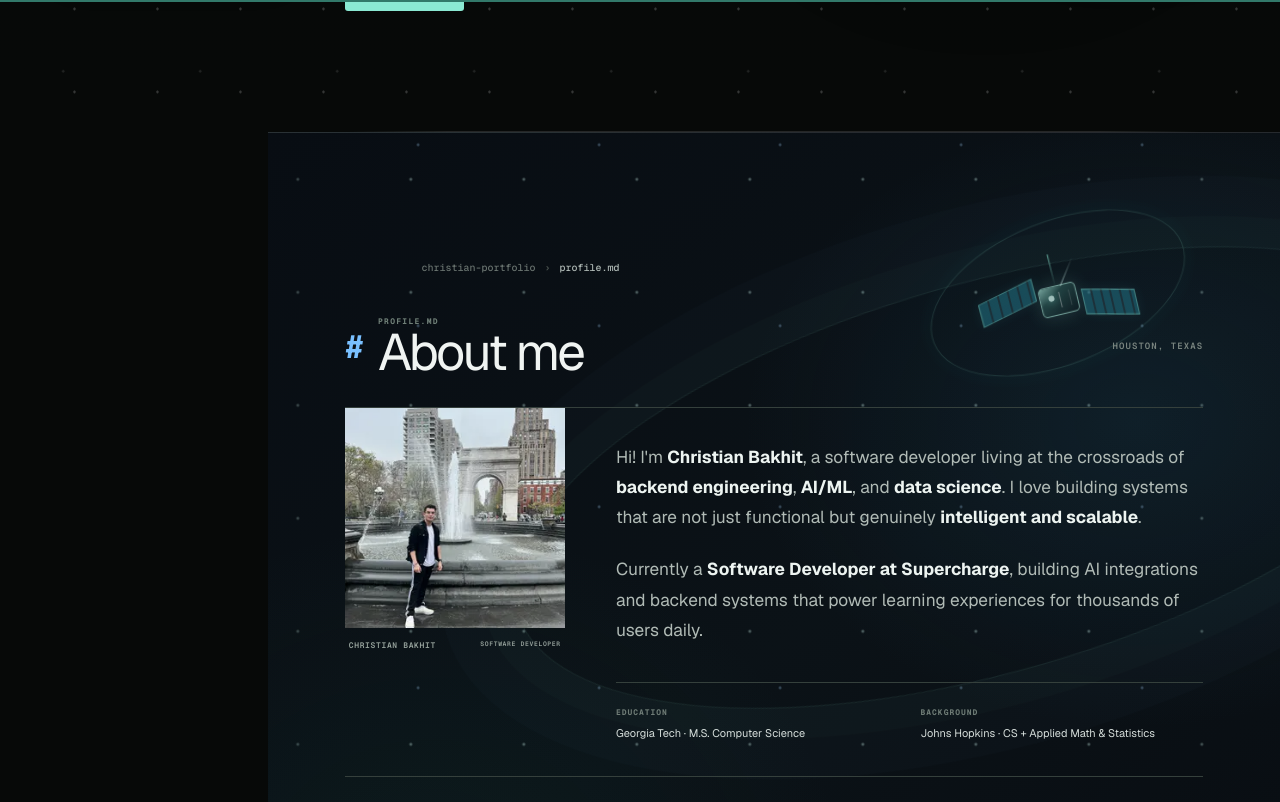
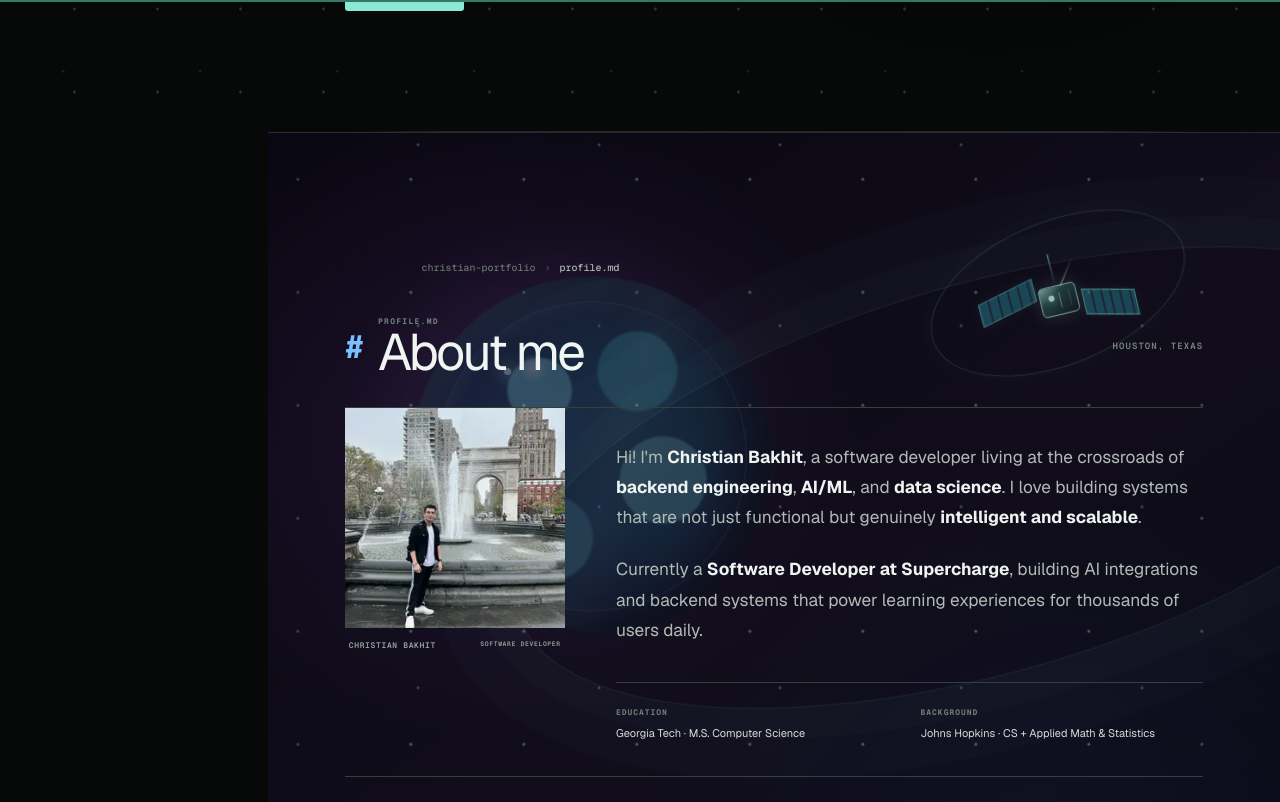
Before and after one commit to ChrisBakhit/christian-portfolio, a Next.js app: page / in a window 1280 px wide. Shown: the part 798-1600 px from the top of the page. Built offline with nearby package versions, Linux system fonts and the light colour scheme.

Commit message:
Add earth to profile orbit

```diff
--- a/app/navigation.css
+++ b/app/navigation.css
@@ -132,10 +132,15 @@ main.sidebarOpen { padding-left: 268px; }
 .codeComment { margin-bottom: 30px; color: #739688; font-size: 11px; letter-spacing: -.01em; }
 .hero .codeComment { margin-bottom: 24px; }
 .about .codeComment { margin-bottom: 28px; }
-.about { display:block; isolation:isolate; overflow:hidden; background:radial-gradient(ellipse at 86% 30%,rgba(35,91,122,.18),transparent 32%),radial-gradient(ellipse at 16% 80%,rgba(28,91,77,.12),transparent 35%),linear-gradient(145deg,#080d13 0%,#0b1217 52%,#080c11 100%); }
+.about { display:block; isolation:isolate; overflow:hidden; background:radial-gradient(ellipse at 22% 30%,rgba(114,63,162,.16),transparent 33%),radial-gradient(ellipse at 80% 82%,rgba(36,61,122,.14),transparent 38%),linear-gradient(145deg,#090711 0%,#110d1b 52%,#070811 100%); }
 .about:before { content:""; position:absolute; z-index:0; inset:-18%; pointer-events:none; opacity:.4; background-image:radial-gradient(circle,#d9fff8 0 1px,transparent 1.5px),radial-gradient(circle,#8eb7d8 0 1px,transparent 1.5px); background-size:113px 113px,181px 181px; background-position:18px 30px,81px 70px; mask-image:linear-gradient(90deg,transparent,black 22%,black 78%,transparent); animation:profileStarDrift 28s linear infinite; }
 .about:after { content:""; position:absolute; z-index:0; width:min(86vw,980px); height:min(34vw,390px); right:-20%; top:15%; border:1px solid rgba(139,233,211,.12); border-radius:50%; pointer-events:none; transform:rotate(-18deg); box-shadow:0 0 0 32px rgba(139,233,211,.018),0 0 0 74px rgba(111,181,214,.014); animation:profileOrbit 19s ease-in-out infinite alternate; }
 .about > * { position:relative; z-index:1; }
+.profilePlanet { position:absolute!important; z-index:0!important; left:50%; top:52%; width:min(34vw,360px); aspect-ratio:1; border-radius:50%; transform:translate(-50%,-50%); opacity:.34; overflow:hidden; background:radial-gradient(circle at 33% 26%,rgba(207,244,255,.9),transparent 4%),radial-gradient(circle at 35% 32%,#5bc3d4 0 9%,transparent 10%),radial-gradient(circle at 62% 26%,#2a9aa8 0 11%,transparent 12%),radial-gradient(circle at 70% 56%,#4eabb8 0 13%,transparent 14%),radial-gradient(circle at 39% 73%,#368e9e 0 12%,transparent 13%),radial-gradient(circle at 53% 47%,#0f5369 0 30%,#0b334d 57%,#061a31 77%,#020812 100%); box-shadow:-26px -22px 50px rgba(177,109,255,.12),inset -25px -12px 42px rgba(0,0,0,.7),inset 16px 12px 28px rgba(178,239,255,.18); animation:earthDrift 18s ease-in-out infinite; }
+.profilePlanet:before { content:""; position:absolute; inset:7%; border-radius:50%; border:1px solid rgba(168,234,255,.22); box-shadow:inset 10px 0 15px rgba(145,229,255,.11); }
+.profilePlanet:after { content:""; position:absolute; inset:-6%; border:1px solid rgba(177,130,245,.18); border-radius:50%; transform:rotate(-23deg) scaleY(.26); box-shadow:0 0 32px rgba(130,92,238,.1); }
+.profilePlanet i { position:absolute; inset:0; border-radius:50%; background:linear-gradient(105deg,transparent 0 38%,rgba(193,243,255,.1) 47%,transparent 57%),linear-gradient(180deg,rgba(255,255,255,.08),transparent 23%); mix-blend-mode:screen; animation:earthLight 9s ease-in-out infinite alternate; }
+.profilePlanet b { position:absolute; width:7px; height:7px; left:25%; top:26%; border-radius:50%; background:#dcffff; box-shadow:0 0 15px 3px rgba(192,249,255,.8),58px 108px 0 -2px rgba(192,249,255,.55),-18px 130px 0 -3px rgba(192,249,255,.5); }
 .profileSatellite { position:absolute!important; z-index:1!important; top:78px; right:8vw; width:240px; height:180px; pointer-events:none; opacity:.72; animation:satelliteFloat 9s ease-in-out infinite; }
 .satelliteOrbit { position:absolute; inset:10px -14px 26px; border:1px solid rgba(139,233,211,.2); border-radius:50%; transform:rotate(-21deg); box-shadow:0 0 22px rgba(57,162,158,.08); }
 .satelliteBody { position:absolute; left:102px; top:74px; width:38px; height:30px; border:1px solid #9cd8ca; border-radius:5px; background:linear-gradient(145deg,#9cd8ca,#28504e 35%,#101e23 100%); box-shadow:0 0 18px rgba(139,233,211,.24); transform:rotate(-13deg); }
@@ -401,6 +406,7 @@ main.sidebarOpen { padding-left: 268px; }
 }
 
 @media(max-width: 850px) {
+  .profilePlanet { width:min(54vw,330px); opacity:.22; }
   .profileSatellite { right:2vw; opacity:.42; transform:scale(.82); transform-origin:top right; }
   .contactSignalArt { right:-42px; top:14%; opacity:.22; }
   .projectGrid { grid-template-columns:1fr; width:min(100%,520px); margin:0 auto; }
@@ -431,6 +437,7 @@ main.sidebarOpen { padding-left: 268px; }
 }
 
 @media(max-width: 540px) {
+  .profilePlanet { width:270px; top:61%; opacity:.16; }
   .profileSatellite { display:none; }
   .contactSignalArt { right:-92px; top:19%; width:300px; height:220px; opacity:.16; transform:scale(.82); transform-origin:center; }
   .profileWrap { width:min(100%,370px); }
@@ -492,4 +499,6 @@ main.sidebarOpen { padding-left: 268px; }
 @keyframes profileStarDrift { to { background-position:130px 88px,12px 146px; transform:translate3d(-1%,2%,0); } }
 @keyframes profileOrbit { from { transform:rotate(-18deg) translate3d(0,0,0); opacity:.72; } to { transform:rotate(-11deg) translate3d(-18px,12px,0); opacity:1; } }
 @keyframes satelliteFloat { 0%,100% { translate:0 0; rotate:-1deg; } 50% { translate:-10px 8px; rotate:2deg; } }
+@keyframes earthDrift { 0%,100% { translate:-50% -50%; rotate:-2deg; } 50% { translate:calc(-50% - 8px) calc(-50% + 7px); rotate:2deg; } }
+@keyframes earthLight { from { transform:translateX(-18%); opacity:.42; } to { transform:translateX(14%); opacity:.78; } }
 @media(prefers-reduced-motion:reduce) { .skillGauge { opacity:1; transform:none; } .signalStar,.signalWaves i,.signalDish { animation:none; } .signalWaves i { opacity:.18; } }
--- a/app/page.tsx
+++ b/app/page.tsx
@@ -341,6 +341,7 @@ export default function Home() {
 
       <section className="about section" id="about">
         <div className="editorCrumb"><span>christian-portfolio</span><b>›</b><strong>profile.md</strong></div>
+        <span className="profilePlanet" aria-hidden="true"><i /><b /></span>
         <div className="profileSatellite" aria-hidden="true"><span className="satelliteOrbit" /><span className="satelliteBody"><i /><b /></span><span className="satellitePanel satellitePanelLeft" /><span className="satellitePanel satellitePanelRight" /><span className="satelliteSignal" /></div>
         <article className="profileReadme" data-reveal>
           <header className="profileReadmeHeader"><div><span>#</span><small>PROFILE.MD</small><h2>About me</h2></div><p>Houston, Texas</p></header>
```
